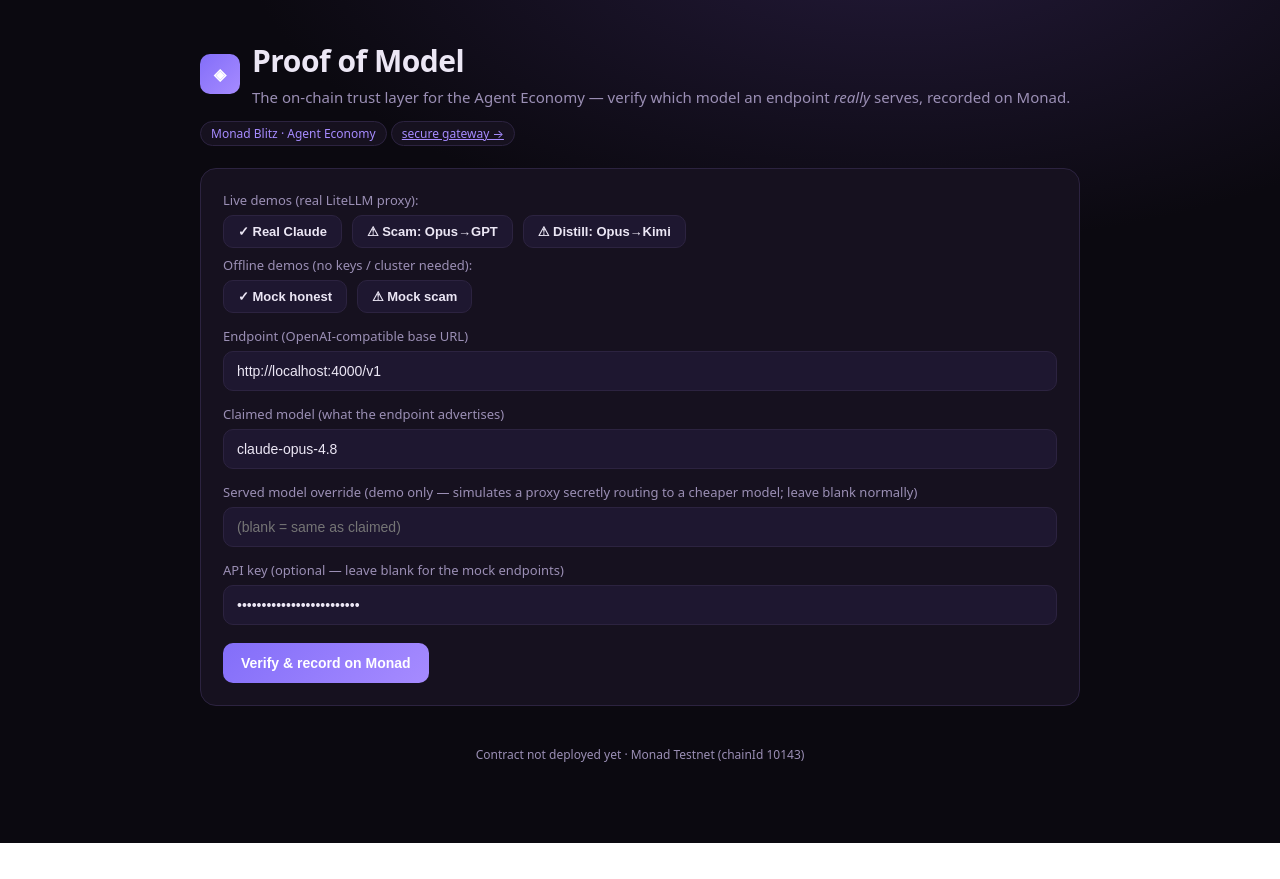
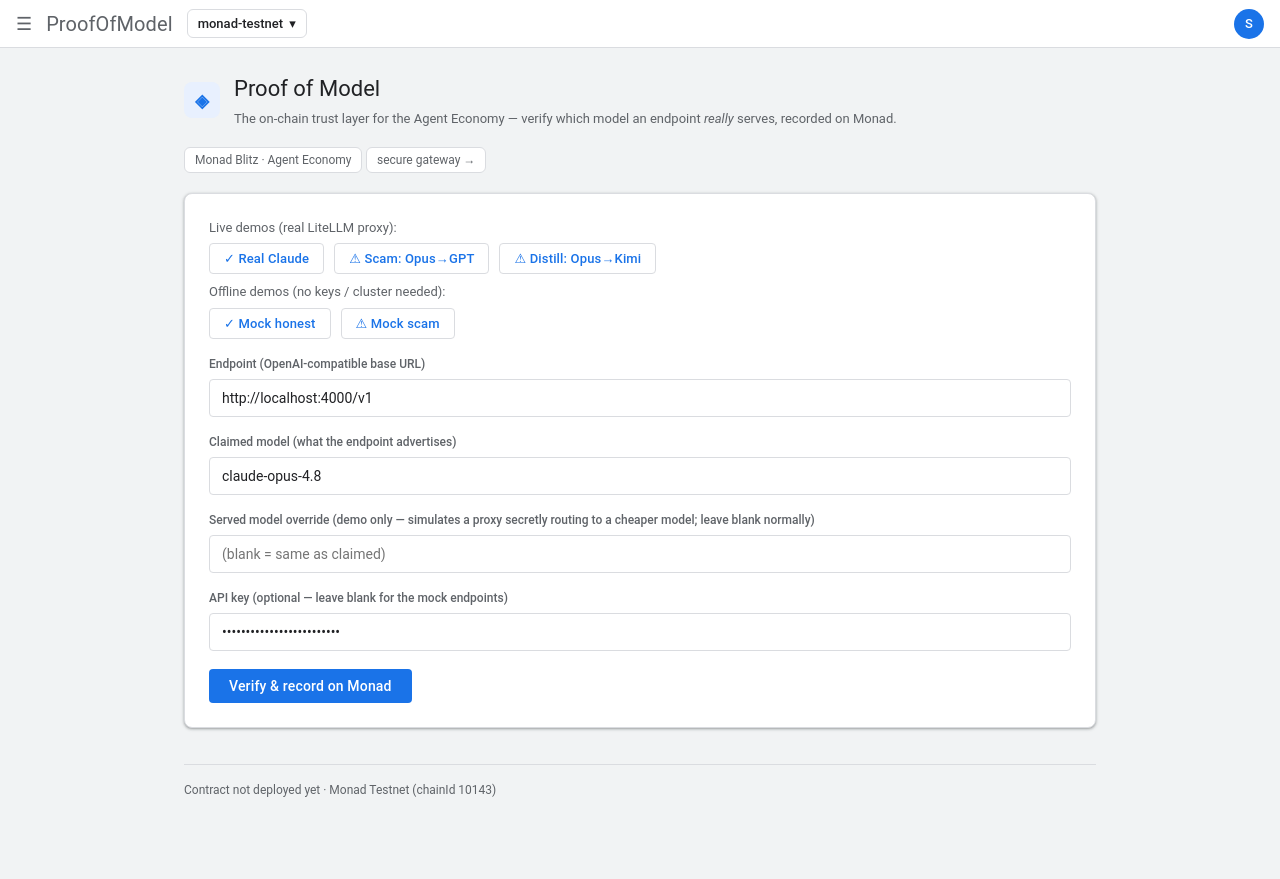
Before and after one commit to KanurkarPrateek/ProofOfModel, a Next.js app: page / in a window 1280 px wide. Before the commit the page ends 843 px from the top, so only its background shows below. Built offline with nearby package versions, Linux system fonts and the light colour scheme.

Commit message:
Restyle app UI to Google Cloud Console look (Material light theme + top app bar)

```diff
--- a/app/globals.css
+++ b/app/globals.css
@@ -1,94 +1,144 @@
 :root {
-  --bg: #0b0910;
-  --panel: #16111f;
-  --panel-2: #1e1730;
-  --border: #2c2340;
-  --text: #ece7f5;
-  --muted: #9b8fb5;
-  --accent: #836ef9; /* Monad purple */
-  --accent-2: #a68bff;
-  --green: #35d07f;
-  --red: #ff5c72;
-  --yellow: #ffcc57;
+  --bg: #f1f3f4;          /* GCP app background */
+  --panel: #ffffff;        /* card surface */
+  --panel-2: #f8f9fa;      /* input / subtle surface */
+  --border: #dadce0;       /* Material divider */
+  --text: #202124;         /* Google grey 900 */
+  --muted: #5f6368;        /* Google grey 700 */
+  --accent: #1a73e8;       /* Google blue */
+  --accent-2: #1765cc;     /* blue hover */
+  --accent-soft: #e8f0fe;  /* blue container */
+  --green: #188038;        /* Google green */
+  --green-soft: #e6f4ea;
+  --red: #d93025;          /* Google red */
+  --red-soft: #fce8e6;
+  --yellow: #b06000;       /* amber text */
+  --yellow-soft: #feefc3;
+  --shadow-1: 0 1px 2px 0 rgba(60,64,67,.30), 0 1px 3px 1px rgba(60,64,67,.15);
+  --shadow-2: 0 1px 3px 0 rgba(60,64,67,.30), 0 4px 8px 3px rgba(60,64,67,.15);
+  --sans: "Google Sans", Roboto, "Helvetica Neue", Arial, sans-serif;
+  --mono: "Roboto Mono", ui-monospace, Menlo, Consolas, monospace;
 }
 
 * { box-sizing: border-box; }
-html, body { padding: 0; margin: 0; }
+html, body { margin: 0; padding: 0; }
 body {
-  background: radial-gradient(1200px 600px at 70% -10%, #241a3a 0%, var(--bg) 55%);
+  background: var(--bg);
   color: var(--text);
-  font-family: ui-sans-serif, system-ui, -apple-system, "Segoe UI", Roboto, sans-serif;
-  min-height: 100vh;
+  font-family: var(--sans);
+  font-size: 14px;
+  line-height: 1.5;
+  -webkit-font-smoothing: antialiased;
 }
 
-.wrap { max-width: 920px; margin: 0 auto; padding: 40px 20px 80px; }
-
-.brand { display: flex; align-items: center; gap: 12px; }
-.logo {
-  width: 40px; height: 40px; border-radius: 10px;
-  background: linear-gradient(135deg, var(--accent), var(--accent-2));
-  display: grid; place-items: center; font-weight: 800; color: #fff;
+/* ---------- GCP top app bar ---------- */
+.appbar {
+  position: sticky; top: 0; z-index: 20;
+  display: flex; align-items: center; justify-content: space-between;
+  height: 48px; padding: 0 16px;
+  background: #fff; border-bottom: 1px solid var(--border);
 }
-h1 { font-size: 30px; margin: 0; letter-spacing: -0.5px; }
-.tag { color: var(--muted); margin: 6px 0 0; font-size: 15px; }
-.pill {
-  display: inline-block; font-size: 12px; color: var(--accent-2);
-  border: 1px solid var(--border); border-radius: 999px; padding: 3px 10px;
-  background: var(--panel); margin-top: 14px;
+.appbar-left { display: flex; align-items: center; gap: 14px; }
+.appbar-menu { color: var(--muted); font-size: 18px; cursor: default; }
+.appbar-brand { color: var(--muted); font-size: 20px; font-weight: 400; letter-spacing: .1px; }
+.appbar-project {
+  display: inline-flex; align-items: center; gap: 6px;
+  border: 1px solid var(--border); border-radius: 6px;
+  padding: 4px 10px; font-size: 13px; color: var(--text); background: #fff;
+}
+.appbar-project b { font-weight: 500; }
+.appbar-avatar {
+  width: 30px; height: 30px; border-radius: 50%; background: var(--accent);
+  color: #fff; display: grid; place-items: center; font-size: 13px; font-weight: 500;
 }
 
+/* ---------- layout ---------- */
+.wrap { max-width: 960px; margin: 0 auto; padding: 24px 24px 80px; }
+
+/* page header (acts as the GCP page title row) */
+.brand { display: flex; align-items: center; gap: 14px; margin-bottom: 4px; }
+.logo {
+  width: 36px; height: 36px; border-radius: 8px;
+  background: var(--accent-soft); color: var(--accent);
+  display: grid; place-items: center; font-weight: 700; font-size: 18px;
+}
+h1 { font-size: 22px; font-weight: 400; margin: 0; letter-spacing: 0; color: var(--text); }
+.tag { color: var(--muted); margin: 4px 0 0; font-size: 13px; }
+
+/* breadcrumb-style chips */
+.pill {
+  display: inline-block; font-size: 12px; color: var(--muted);
+  border: 1px solid var(--border); border-radius: 6px; padding: 3px 10px;
+  background: #fff; margin-top: 14px;
+}
+.pill a { color: var(--accent); text-decoration: none; }
+
+/* ---------- cards ---------- */
 .card {
   background: var(--panel); border: 1px solid var(--border);
-  border-radius: 16px; padding: 22px; margin-top: 22px;
+  border-radius: 8px; padding: 24px; margin-top: 20px; box-shadow: var(--shadow-1);
 }
-label { display: block; font-size: 13px; color: var(--muted); margin: 14px 0 6px; }
+
+/* ---------- forms ---------- */
+label { display: block; font-size: 12px; color: var(--muted); margin: 16px 0 6px; font-weight: 500; }
 input {
-  width: 100%; background: var(--panel-2); border: 1px solid var(--border);
-  color: var(--text); border-radius: 10px; padding: 11px 13px; font-size: 14px;
+  width: 100%; background: #fff; border: 1px solid var(--border);
+  color: var(--text); border-radius: 4px; padding: 10px 12px; font-size: 14px;
+  font-family: var(--sans);
 }
-input:focus { outline: none; border-color: var(--accent); }
+input:focus { outline: none; border-color: var(--accent); box-shadow: 0 0 0 1px var(--accent); }
 
 .row { display: flex; gap: 10px; flex-wrap: wrap; }
+
+/* ---------- buttons (Material) ---------- */
 .btn {
-  background: linear-gradient(135deg, var(--accent), var(--accent-2));
-  color: #fff; border: 0; border-radius: 10px; padding: 12px 18px;
-  font-weight: 600; font-size: 14px; cursor: pointer;
+  background: var(--accent); color: #fff; border: 0; border-radius: 4px;
+  padding: 9px 20px; font-weight: 500; font-size: 14px; cursor: pointer;
+  font-family: var(--sans); letter-spacing: .15px; transition: background .15s, box-shadow .15s;
 }
-.btn:disabled { opacity: 0.5; cursor: default; }
+.btn:hover:not(:disabled) { background: var(--accent-2); box-shadow: var(--shadow-1); }
+.btn:disabled { background: #f1f3f4; color: #9aa0a6; cursor: default; }
 .btn.secondary {
-  background: var(--panel-2); border: 1px solid var(--border); color: var(--text);
+  background: #fff; border: 1px solid var(--border); color: var(--accent); box-shadow: none;
 }
-.btn.demo { padding: 8px 14px; font-size: 13px; }
+.btn.secondary:hover:not(:disabled) { background: var(--accent-soft); box-shadow: none; }
+.btn.demo { padding: 7px 14px; font-size: 13px; }
 
+/* ---------- verdict banners ---------- */
 .verdict {
-  display: flex; align-items: center; gap: 14px; padding: 18px;
-  border-radius: 12px; margin-bottom: 6px;
+  display: flex; align-items: center; gap: 14px; padding: 16px 18px;
+  border-radius: 8px; margin-bottom: 8px; border: 1px solid transparent;
 }
-.verdict.ok { background: rgba(53,208,127,0.10); border: 1px solid rgba(53,208,127,0.35); }
-.verdict.bad { background: rgba(255,92,114,0.10); border: 1px solid rgba(255,92,114,0.35); }
-.badge { font-size: 26px; font-weight: 800; }
+.verdict.ok { background: var(--green-soft); border-color: #a8dab5; }
+.verdict.bad { background: var(--red-soft); border-color: #f3b4ae; }
+.badge { font-size: 18px; font-weight: 500; }
 .badge.ok { color: var(--green); }
 .badge.bad { color: var(--red); }
 .sub { color: var(--muted); font-size: 14px; }
 
-.meta { display: flex; gap: 24px; flex-wrap: wrap; margin: 14px 0; }
+/* ---------- key/value meta ---------- */
+.meta { display: flex; gap: 32px; flex-wrap: wrap; margin: 16px 0; }
 .meta div span { display: block; color: var(--muted); font-size: 12px; }
-.meta div b { font-size: 15px; }
+.meta div b { font-size: 15px; font-weight: 500; }
 
+/* ---------- data table ---------- */
 table { width: 100%; border-collapse: collapse; margin-top: 10px; font-size: 13px; }
-th, td { text-align: left; padding: 9px 8px; border-bottom: 1px solid var(--border); vertical-align: top; }
-th { color: var(--muted); font-weight: 500; }
+th, td { text-align: left; padding: 11px 12px; border-bottom: 1px solid var(--border); vertical-align: top; }
+th { color: var(--muted); font-weight: 500; font-size: 11px; letter-spacing: .8px; text-transform: uppercase; }
+tbody tr:hover { background: var(--panel-2); }
 .match-ok { color: var(--green); }
 .match-bad { color: var(--red); }
 .match-none { color: var(--muted); }
 
+/* ---------- inset panel ---------- */
 .chainbox {
-  margin-top: 16px; padding: 16px; border-radius: 12px;
+  margin-top: 16px; padding: 16px; border-radius: 8px;
   background: var(--panel-2); border: 1px solid var(--border);
 }
-.chainbox a { color: var(--accent-2); }
+.chainbox a { color: var(--accent); }
 .dim { color: var(--muted); font-size: 13px; }
-.mono { font-family: ui-monospace, SFMono-Regular, Menlo, monospace; font-size: 12px; word-break: break-all; }
-.section-title { font-size: 13px; color: var(--muted); text-transform: uppercase; letter-spacing: 1px; margin: 22px 0 4px; }
+.mono { font-family: var(--mono); font-size: 12px; word-break: break-all; }
+.section-title { font-size: 11px; color: var(--muted); text-transform: uppercase; letter-spacing: .8px; font-weight: 500; margin: 22px 0 4px; }
 .err { color: var(--red); margin-top: 10px; }
-footer { margin-top: 40px; color: var(--muted); font-size: 12px; text-align: center; }
+footer { margin-top: 36px; padding-top: 16px; border-top: 1px solid var(--border); color: var(--muted); font-size: 12px; text-align: left; }
+footer a { color: var(--accent); }
--- a/app/layout.tsx
+++ b/app/layout.tsx
@@ -14,7 +14,21 @@
 }) {
   return (
     <html lang="en">
-      <body>{children}</body>
+      <body>
+        <header className="appbar">
+          <div className="appbar-left">
+            <span className="appbar-menu">☰</span>
+            <span className="appbar-brand">ProofOfModel</span>
+            <span className="appbar-project">
+              <b>monad-testnet</b> ▾
+            </span>
+          </div>
+          <div className="appbar-right">
+            <span className="appbar-avatar">S</span>
+          </div>
+        </header>
+        {children}
+      </body>
     </html>
   );
 }
```
